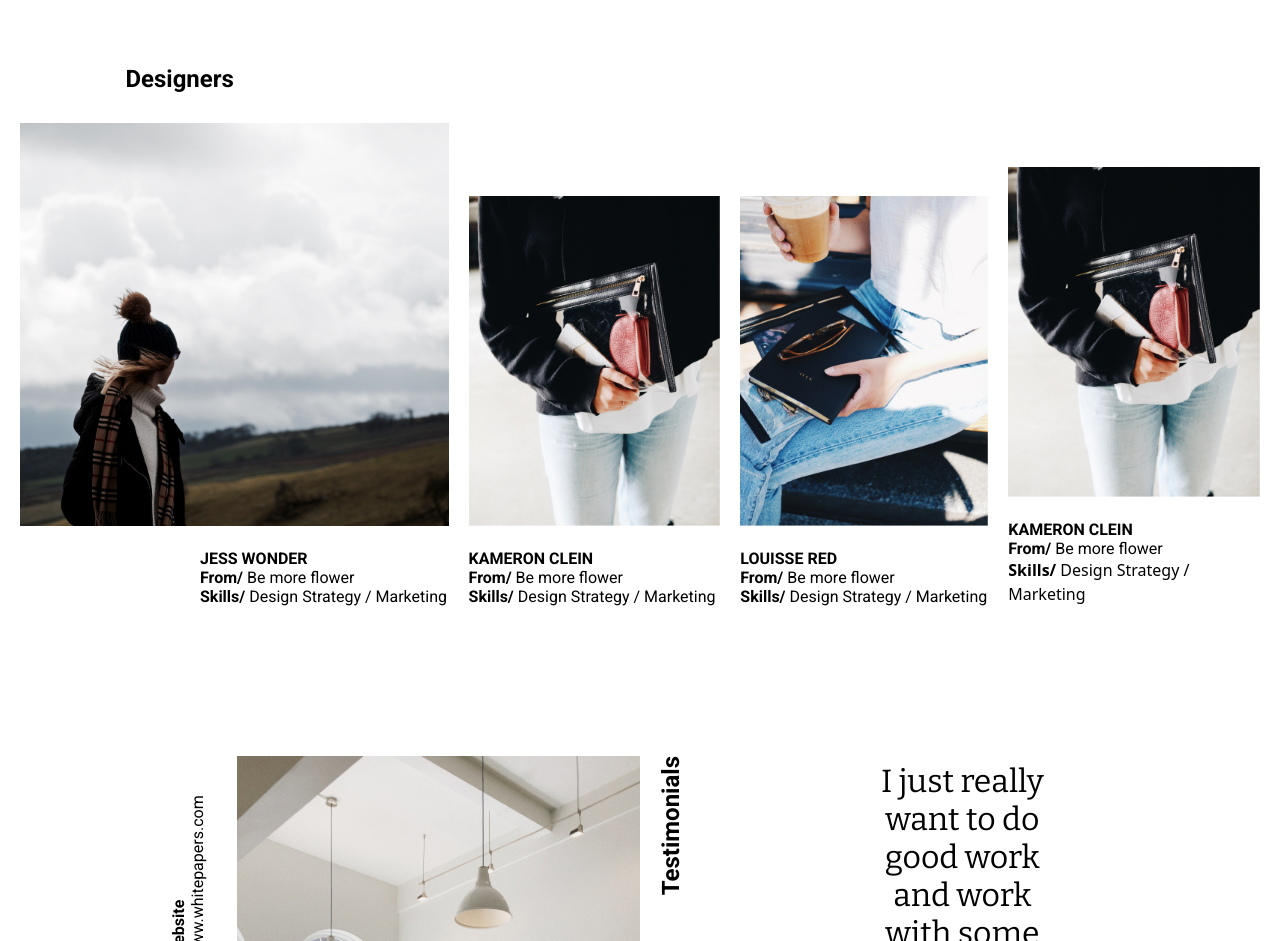
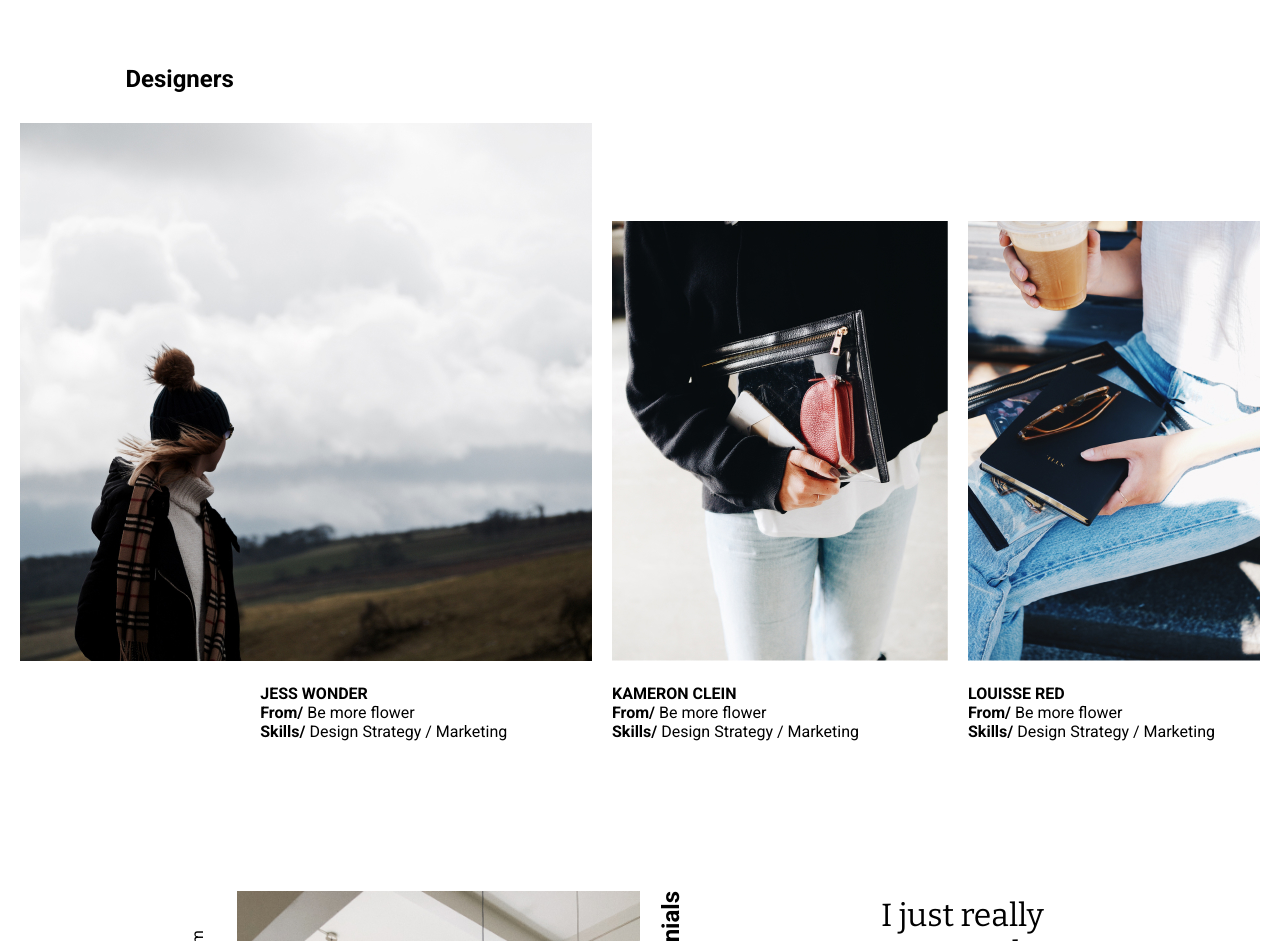
Before and after one commit to obelix84/otus-css-putilin, a plain HTML site: page index.html in a window 1280 px wide. Shown: the part 1840-2781 px from the top of the page. Drawn offline with nearby package versions, Linux system fonts and the light colour scheme.

Commit message:
Fixed overflow problem

```diff
--- a/index.html
+++ b/index.html
@@ -86,7 +86,7 @@
     <section id="designers" class="designers-section">
       <h2 class="designers-title">Designers</h2>
       <div class="designers-carousel-div">
-        <div class="designers-div">
+        <div class="designers-div flex-none">
           <img src="img/jess-wonder.jpg" alt="Jess Wonder Photo" class="designers-img">
           <div class="designers-high-div">
             <h3 class="designers-name">Jess Wonder</h3>
@@ -94,19 +94,19 @@
             <p class="designers-par"><strong>Skills/</strong> Design Strategy / Marketing</p>
           </div>
         </div>
-        <div class="designers-div">
+        <div class="designers-div flex-none">
           <img src="img/kameron-clein.jpg" alt="Kameron Clein Photo" class="designers-img">
           <h3 class="designers-name">Kameron Clein</h3>
           <p class="designers-par"><strong>From/</strong> Be more flower</p>
           <p class="designers-par"><strong>Skills/</strong> Design Strategy / Marketing</p>
         </div>
-        <div class="designers-div">
+        <div class="designers-div flex-none">
           <img src="img/louisse-red.jpg" alt="Louisse Red" class="designers-img">
           <h3 class="designers-name">Louisse Red</h3>
           <p class="designers-par"><strong>From/</strong> Be more flower</p>
           <p class="designers-par"><strong>Skills/</strong> Design Strategy / Marketing</p>
         </div>
-        <div>
+        <div class="designers-div flex-none">
           <img src="img/kameron-clein.jpg" alt="Kameron Clein Photo" class="designers-img">
           <h3 class="designers-name">Kameron Clein</h3>
           <p class="designers-par"><strong>From/</strong> Be more flower</p>
```
Also changed, not shown: 1 other file.
